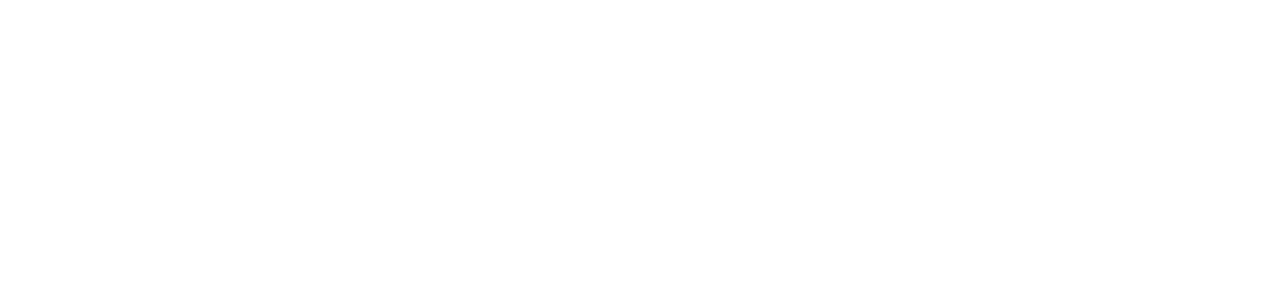
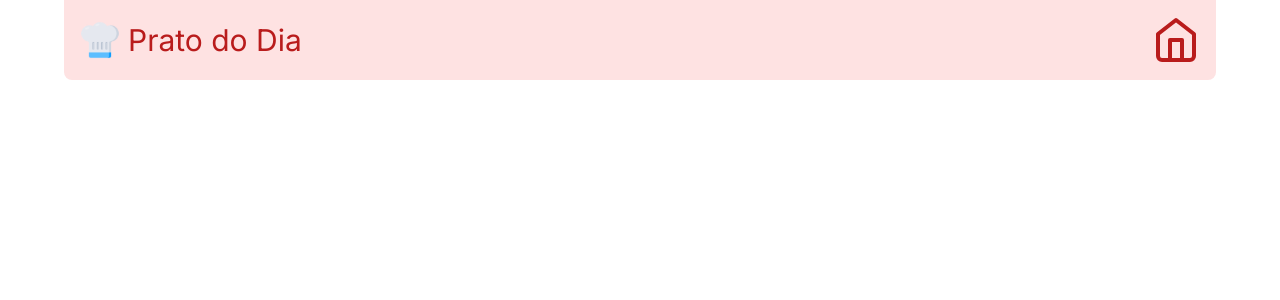
Before and after one commit to Caduzinhok/prato-do-dia, a Next.js app: page /recipe in a window 1280 px wide. Shown: the top 300 px of the page. Built offline with nearby package versions, Linux system fonts and the light colour scheme.

Commit message:
feat: recipe page v1

```diff
--- a/app/assets/logoChef.tsx
+++ b/app/assets/logoChef.tsx
@@ -1,6 +1,10 @@
-export function LogoChef() {
+interface PropsLogo {
+    width: number
+    height: number
+}
+export function LogoChef(PropsLogo: PropsLogo) {
     return (
-        <svg width="80" height="80" viewBox="0 0 50 50" fill="none" xmlns="http://www.w3.org/2000/svg" xmlnsXlink="http://www.w3.org/1999/xlink">
+        <svg width={PropsLogo.width} height={PropsLogo.height}viewBox="0 0 50 50" fill="none" xmlns="http://www.w3.org/2000/svg" xmlnsXlink="http://www.w3.org/1999/xlink">
             <rect width="50" height="50" fill="url(#pattern0)" />
             <defs>
                 <pattern id="pattern0" patternContentUnits="objectBoundingBox" width="1" height="1">
--- /dev/null
+++ b/app/navbar.tsx
@@ -0,0 +1,26 @@
+import { Home } from "lucide-react";
+import Link from "next/link";
+import { LogoChef } from "./assets/logoChef";
+
+export function Navbar() {
+    return (
+        <nav className="max-h-24 bg-red-100 rounded-b-lg">
+            <div className="py-4 px-4 flex justify-between">
+                <div className="flex items-center gap-2">
+                    <LogoChef width={40} height={40}/>
+                    <h1 className="text-3xl text-red-700">
+                        Prato do Dia
+                    </h1>
+                </div>
+                <Link
+                    href={
+                        { pathname: '/' }
+                    }
+                >
+                    <Home className="size-12 text-red-700" />
+                </Link>
+
+            </div>
+        </nav>
+    )
+}
--- a/app/page.tsx
+++ b/app/page.tsx
@@ -21,7 +21,7 @@
 
       <div className="flex flex-col bg-slate-100 pt-4 px-2 md:pt-20 md:px-10 items-center">
         <div className='flex items-center gap-3'>
-          <LogoChef />
+          <LogoChef width={80} height={80}/>
           <h1 className="text-5xl md:text-7xl text-red-700">
             Prato do Dia
           </h1>
--- a/app/recipe/page.tsx
+++ b/app/recipe/page.tsx
@@ -1,5 +1,8 @@
-export default function AboutPage({receita } : {
-    receita: {
+import { Navbar } from "../navbar";
+import { Recipe } from "./recipe";
+
+export default function AboutPage({ searchParams }: {
+    searchParams: {
         id: number;
         image: string;
         titulo: string;
@@ -9,8 +12,24 @@
         ingredientes: string[];
         instrucoes: string[];
     }
-}){
-    return(
-        <h1>{receita && receita.titulo}</h1>
+}) {
+    return (
+        <div className="flex justify-center">
+            <div className=" max-w-6xl w-full">
+                <Navbar />
+
+                {searchParams?.id &&
+                    <Recipe
+                        id={searchParams.id}
+                        image={searchParams.image}
+                        titulo={searchParams.titulo}
+                        categoria={searchParams.categoria}
+                        dificuldade={searchParams.dificuldade}
+                        tempoPreparo={searchParams.tempoPreparo}
+                        ingredientes={searchParams.ingredientes}
+                        instrucoes={searchParams.instrucoes}
+                    />}
+            </div>
+        </div>
     )
 }
--- /dev/null
+++ b/app/recipe/recipe.tsx
@@ -0,0 +1,31 @@
+interface PropsRecipe {
+        id: number;
+        image: string;
+        titulo: string;
+        categoria: string;
+        dificuldade: string;
+        tempoPreparo: string;
+        ingredientes: string[];
+        instrucoes: string[];
+}
+
+export function Recipe(PropsRecipe: PropsRecipe) {
+    return (
+        <main className="flex items-center justify-between w-full mt-8 py-8 rounded-md bg-lime-300">
+            <div className="grid grid-cols-2 w-full">
+                <div className="flex items-center justify-center p-4">
+                    Images Carrousel
+                </div>
+
+                <div className="py-4">
+                    <h1 className="text-2xl text-slate-800">
+                        {PropsRecipe.titulo}
+                    </h1>
+                    <p className="text-lg text-slate-500">
+                         {PropsRecipe.categoria}
+                    </p>
+                </div>
+            </div>
+        </main>
+    )
+}
```
